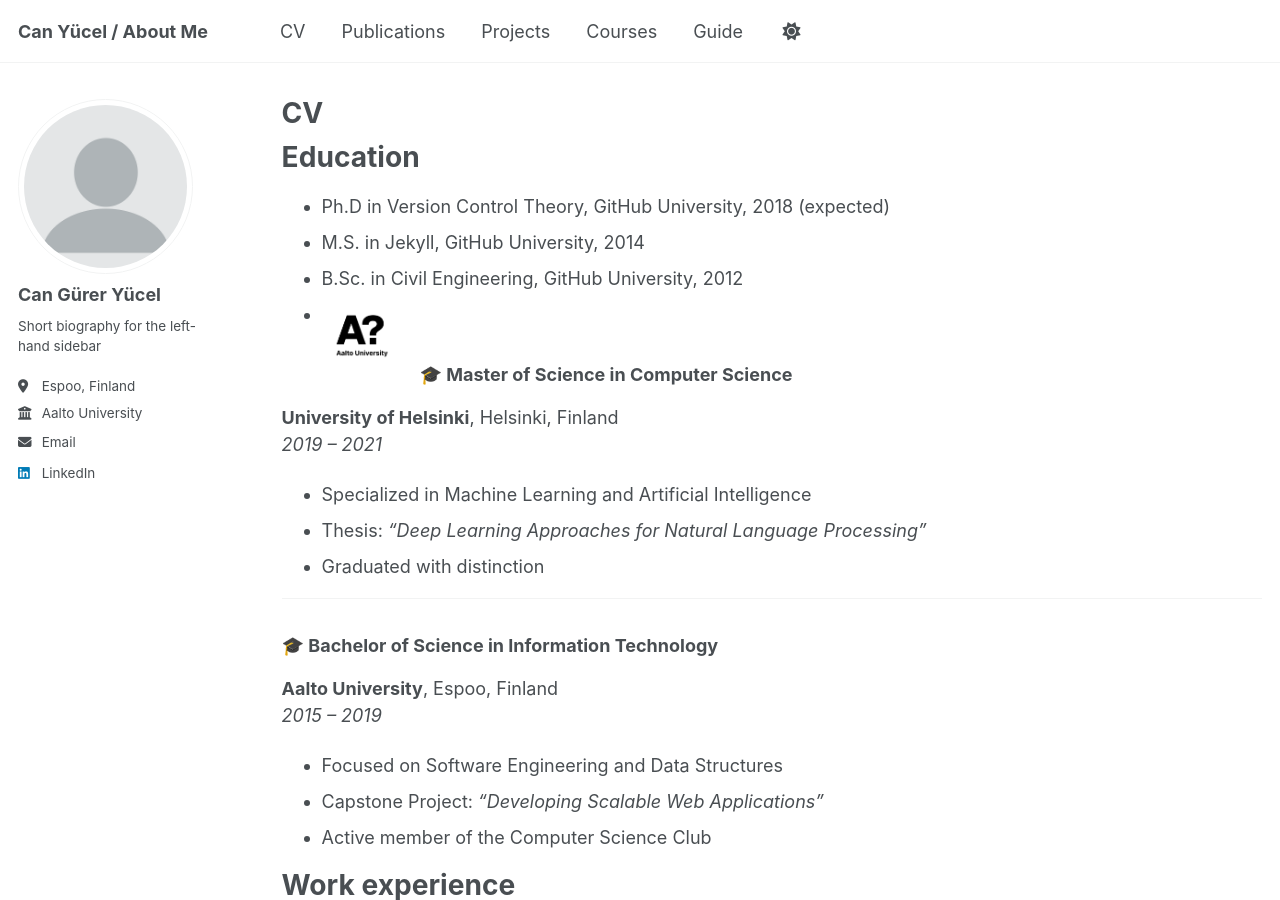
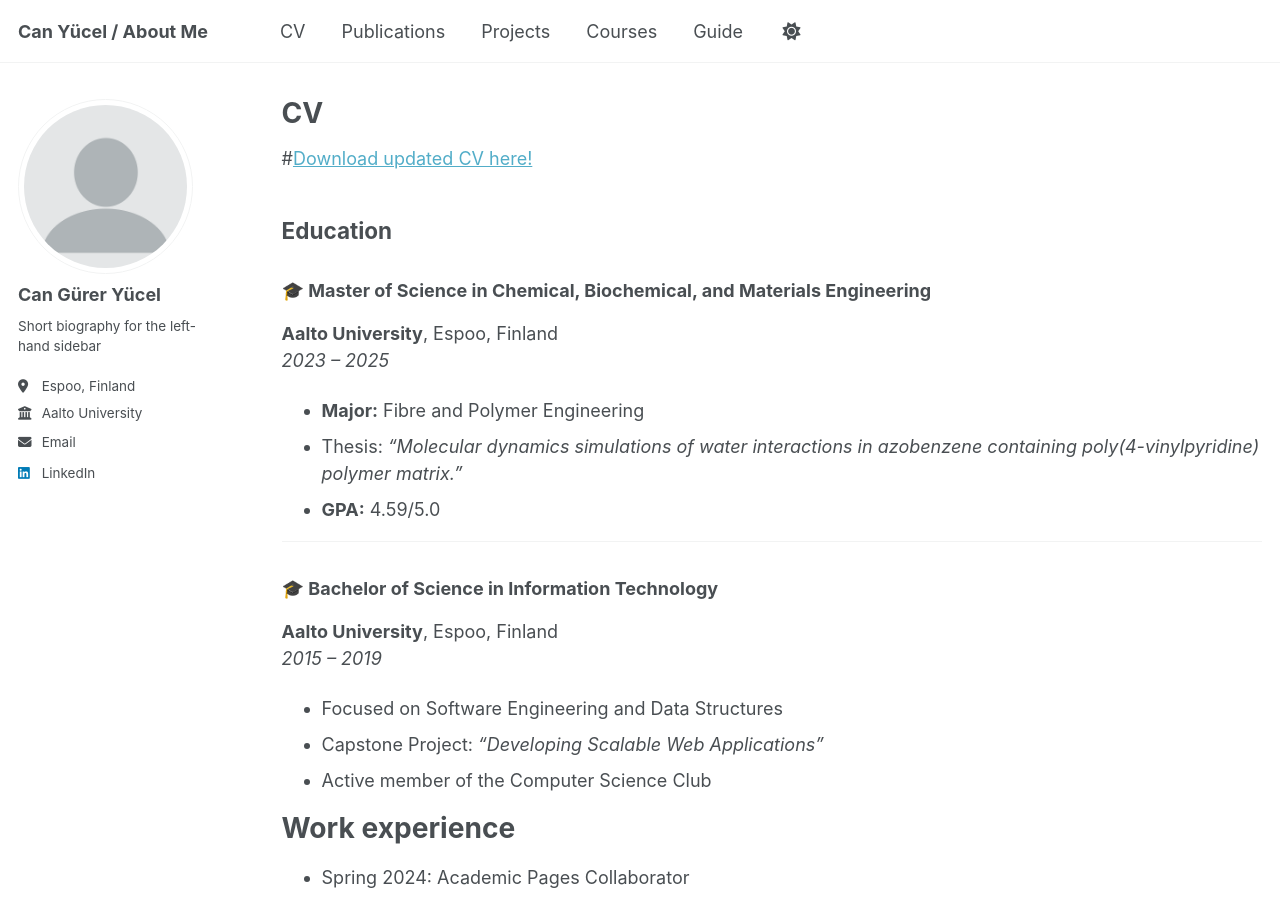
Before and after one commit to gureryucel/gureryucel.github.io, a Jekyll site: the page built from _pages/cv.md, in a window 1280 px wide and 900 px high. Built offline with Jekyll 4.4.1, drawn with Linux system fonts in a browser that asks for light colours.

Commit message:
Update cv.md

```diff
--- a/_pages/cv.md
+++ b/_pages/cv.md
@@ -9,21 +9,18 @@ redirect_from:
 
 {% include base_path %}
 
+#[Download updated CV here!]()
+
 Education
-======
-* Ph.D in Version Control Theory, GitHub University, 2018 (expected)
-* M.S. in Jekyll, GitHub University, 2014
-* B.Sc. in Civil Engineering, GitHub University, 2012
-*
-![Aalto Logo](/files/aalto_logo.png){: style="float: left; margin-right: 1em; width: 80px;" }
+------
 
-### 🎓 Master of Science in Computer Science
-**University of Helsinki**, Helsinki, Finland
-*2019 – 2021*
+### 🎓 Master of Science in Chemical, Biochemical, and Materials Engineering
+**Aalto University**, Espoo, Finland
+*2023 – 2025*
 
-- Specialized in Machine Learning and Artificial Intelligence
-- Thesis: *"Deep Learning Approaches for Natural Language Processing"*
-- Graduated with distinction
+- **Major:** Fibre and Polymer Engineering
+- Thesis: *"Molecular dynamics simulations of water interactions in azobenzene containing poly(4-vinylpyridine) polymer matrix."*
+- **GPA:** 4.59/5.0
 
 ---
 
```
